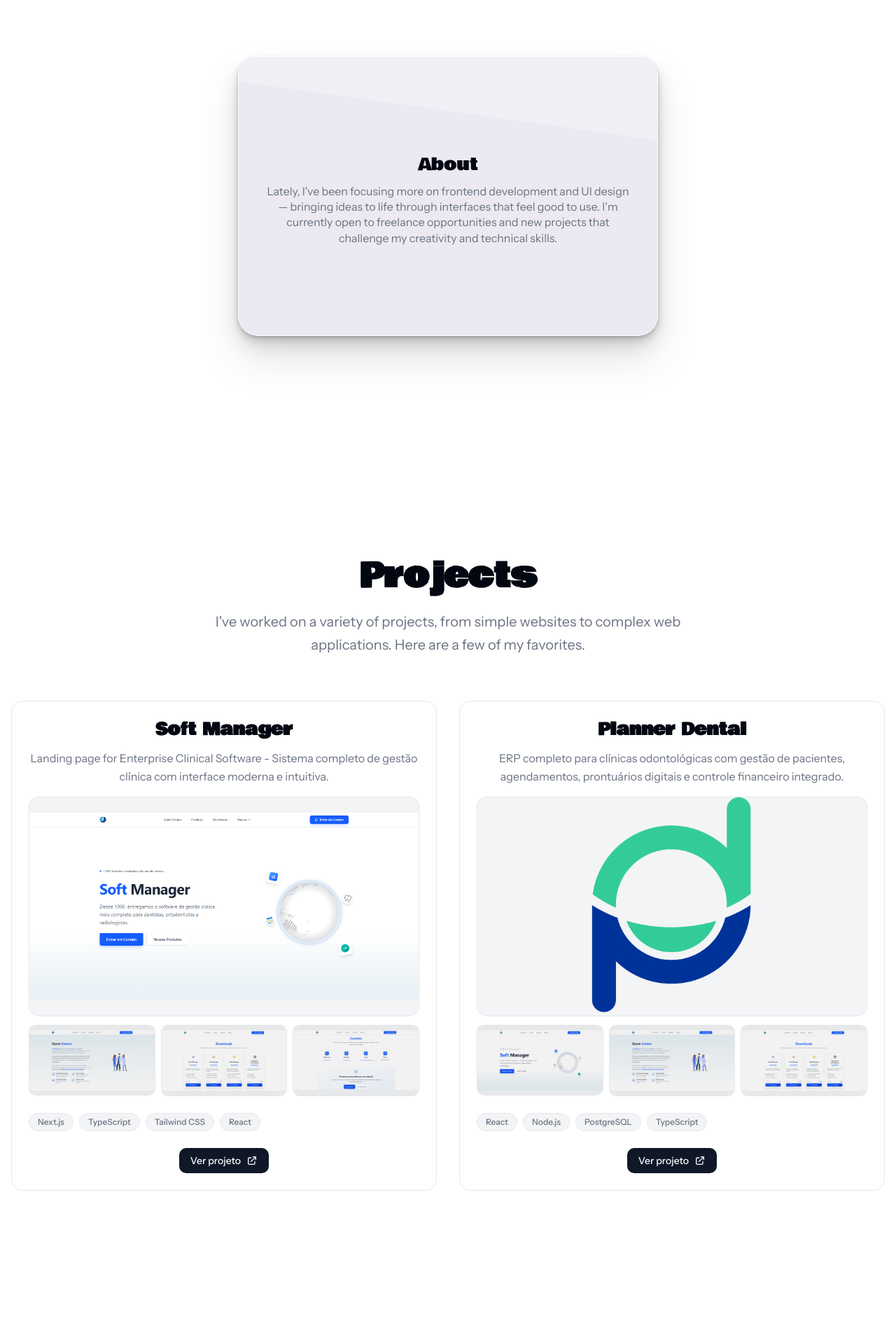
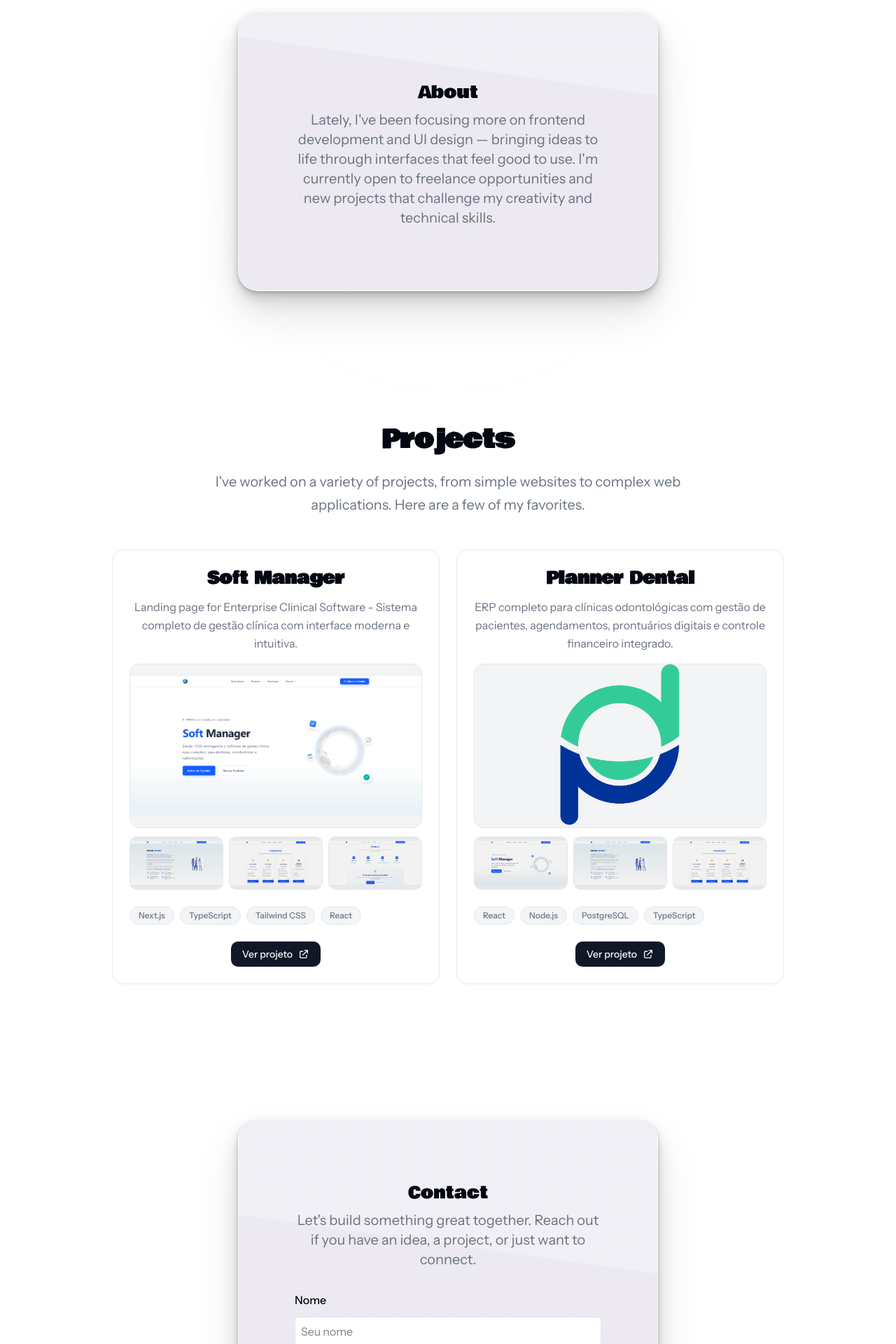
Before and after one commit to EduardoGillung/eduardo-portfolio, a Next.js app: page / in a window 1280 px wide. Shown: the part 880-2800 px from the top of the page at 70% size. Built offline with nearby package versions, Linux system fonts and the light colour scheme.

Commit message:
fix card contacts

```diff
--- a/src/app/components/sections/AboutSection.tsx
+++ b/src/app/components/sections/AboutSection.tsx
@@ -3,23 +3,25 @@ import GlowEdgeCard from '../ui/GlowEdgeCard';
 
 export default function AboutSection() {
   return (
-    <section id="about" className="py-32 md:py-40 transition-colors duration-300"
+    <section id="about" className="py-16 md:py-24 transition-colors duration-300"
              style={{ backgroundColor: 'var(--hero-bg)', color: 'var(--hero-text)' }}
              aria-labelledby="about-heading">
       <div className="relative">
         <WaterRipple />
-        <div className="relative z-10 flex items-center justify-center min-h-[400px] max-w-7xl mx-auto px-4 sm:px-6 lg:px-8">
+        <div className="relative z-10 flex items-center justify-center min-h-[400px] max-w-5xl mx-auto px-4 sm:px-6 lg:px-8">
           <GlowEdgeCard>
-            <h3 className="text-3xl font-semibold mb-4 transition-colors duration-300"
+            <div className="p-8 md:p-12">
+              <h3 className="text-3xl md:text-4xl font-semibold mb-6 text-center transition-colors duration-300"
                   style={{ fontFamily: 'var(--font-bowlby-one), cursive', color: 'var(--hero-text)' }}>
                 About
               </h3>
-            <p className="transition-colors duration-300"
+              <p className="text-lg md:text-xl leading-relaxed text-center max-w-3xl transition-colors duration-300"
                  style={{ color: 'var(--muted-foreground)' }}>
                 Lately, I&apos;ve been focusing more on frontend development and UI design
                 — bringing ideas to life through interfaces that feel good to use.
                  I&apos;m currently open to freelance opportunities and new projects that challenge my creativity and technical skills.
               </p>
+            </div>
           </GlowEdgeCard>
         </div>
       </div>
--- a/src/app/components/sections/ContactSection.tsx
+++ b/src/app/components/sections/ContactSection.tsx
@@ -1,21 +1,26 @@
 import ContactForm from "../ui/ContactForm";
+import GlowEdgeCard from "../ui/GlowEdgeCard";
 
 export default function ContactSection() {
   return (
-    <section id="contact" className="py-32 md:py-40 flex flex-col items-center justify-center text-center mx-auto max-w-2xl px-4 transition-colors duration-300"
+    <section id="contact" className="py-16 md:py-24 transition-colors duration-300"
              style={{ backgroundColor: 'var(--hero-bg)', color: 'var(--hero-text)' }}
              aria-labelledby="contact-heading">
-      <div>
-        <h3 className="text-3xl md:text-3xl font-bold mb-6 text-center transition-colors duration-300"
+      <div className="relative z-10 flex items-center justify-center max-w-5xl mx-auto px-4 sm:px-6 lg:px-8">
+        <GlowEdgeCard>
+          <div className="p-8 md:p-12 text-center">
+            <h3 className="text-3xl md:text-4xl font-semibold mb-6 transition-colors duration-300"
                 style={{ fontFamily: 'var(--font-bowlby-one), cursive', color: 'var(--hero-text)' }}>
               Contact
             </h3>
-        <p className="lead transition-colors duration-300"
+            <p className="text-lg md:text-xl mb-8 max-w-2xl mx-auto leading-relaxed transition-colors duration-300"
                style={{ color: 'var(--muted-foreground)' }}>
               Let&apos;s build something great together. Reach out if you have an idea, a project, or just want to connect.
             </p>
             <ContactForm />
           </div>
+        </GlowEdgeCard>
+      </div>
     </section>
   );
 }
--- a/src/app/components/sections/HeroSection.tsx
+++ b/src/app/components/sections/HeroSection.tsx
@@ -2,7 +2,7 @@ import TextReveal from '../ui/TextReveal';
 
 export default function HeroSection() {
   return (
-    <section className="relative min-h-screen flex items-center justify-center pt-28 pb-32 transition-colors duration-300" style={{ backgroundColor: 'var(--hero-bg)', color: 'var(--hero-text)' }}>
+    <section className="relative min-h-screen flex items-center justify-center pt-32 pb-32 transition-colors duration-300" style={{ backgroundColor: 'var(--hero-bg)', color: 'var(--hero-text)' }}>
       <div className="text-center max-w-7xl mx-auto px-4 sm:px-6 lg:px-8">
         <div className="mb-16">
           <h1 className="text-[2.5rem] sm:text-[3.5rem] md:text-[4.5rem] lg:text-[6rem] xl:text-[7rem] font-normal leading-[0.8] tracking-tight mb-2 transition-colors duration-300 overflow-visible" style={{ fontFamily: 'var(--font-bowlby-one), cursive', color: 'var(--hero-text)', textShadow: '0 0 0 transparent' }}>
--- a/src/app/components/sections/ProjectsSection.tsx
+++ b/src/app/components/sections/ProjectsSection.tsx
@@ -21,20 +21,20 @@ const sampleProjects: Project[] = [
 
 export default function ProjectsSection() {
   return (
-    <section id="projects" className="py-32 md:py-40 flex flex-col items-center justify-center text-center mx-auto max-w-7xl px-4 transition-colors duration-300"
+    <section id="projects" className="py-16 md:py-24 flex flex-col items-center justify-center text-center transition-colors duration-300"
              style={{ backgroundColor: 'var(--hero-bg)', color: 'var(--hero-text)' }}
              aria-labelledby="projects-heading">
-      <div className="w-full text-center">
-        <h1 className="text-4xl md:text-5xl font-bold mb-6 text-center transition-colors duration-300"
+      <div className="w-full text-center max-w-5xl mx-auto px-4 sm:px-6 lg:px-8">
+        <h1 className="text-3xl md:text-4xl font-bold mb-6 text-center transition-colors duration-300"
             style={{ fontFamily: 'var(--font-bowlby-one), cursive', color: 'var(--hero-text)' }}>
           Projects
         </h1>
-        <p className="text-lg md:text-xl mb-16 max-w-3xl mx-auto leading-relaxed transition-colors duration-300"
+        <p className="text-lg md:text-xl mb-12 max-w-3xl mx-auto leading-relaxed transition-colors duration-300"
            style={{ color: 'var(--muted-foreground)' }}>
           I&apos;ve worked on a variety of projects, from simple websites to complex web applications. Here are a few of my favorites.
         </p>
 
-        <div className="grid grid-cols-1 lg:grid-cols-2 gap-8 mt-8">
+        <div className="grid grid-cols-1 lg:grid-cols-2 gap-6 mt-8">
           {sampleProjects.map((p) => (
             <ProjectCard key={p.id} project={p} />
           ))}
--- a/src/app/components/ui/ContactForm.tsx
+++ b/src/app/components/ui/ContactForm.tsx
@@ -38,24 +38,54 @@ export default function ContactForm() {
   }
 
   return (
-  <form className="contact-form rounded-xl p-6 mt-8 transition-all duration-300" onSubmit={handleSubmit} style={{ border: '1px solid var(--border-color)', backgroundColor: 'var(--card-bg)', color: 'var(--card-text)' }}>
-      <div className="mb-4">
-        <label htmlFor="name" className="block font-medium text-left mb-1 transition-colors duration-300" style={{ color: 'var(--card-text)' }}>Nome</label>
-        <input name="name" id="name" placeholder="Seu nome" required className="w-full border-2 rounded-lg px-4 py-2 focus:outline-none focus:ring-2 focus:ring-blue-400 transition-all duration-300" style={{ borderColor: 'var(--border-color)', backgroundColor: 'var(--background)', color: 'var(--foreground)' }} />
+  <form className="contact-form mt-8 transition-all duration-300" onSubmit={handleSubmit}>
+      <div className="mb-6">
+        <label htmlFor="name" className="block font-medium text-left mb-2 transition-colors duration-300" style={{ color: 'var(--card-text)' }}>Nome</label>
+        <input
+          name="name"
+          id="name"
+          placeholder="Seu nome"
+          required
+          className="w-full border-2 rounded-lg px-4 py-3 focus:outline-none focus:ring-2 focus:ring-blue-400 transition-all duration-300 text-base"
+          style={{ borderColor: 'var(--border-color)', backgroundColor: 'var(--background)', color: 'var(--foreground)' }}
+        />
       </div>
-      <div className="mb-4">
-        <label htmlFor="email" className="block font-medium text-left mb-1 transition-colors duration-300" style={{ color: 'var(--card-text)' }}>Email</label>
-        <input name="email" id="email" type="email" placeholder="seu@exemplo.com" required className="w-full border-2 rounded-lg px-4 py-2 focus:outline-none focus:ring-2 focus:ring-blue-400 transition-all duration-300" style={{ borderColor: 'var(--border-color)', backgroundColor: 'var(--background)', color: 'var(--foreground)' }} />
+      <div className="mb-6">
+        <label htmlFor="email" className="block font-medium text-left mb-2 transition-colors duration-300" style={{ color: 'var(--card-text)' }}>Email</label>
+        <input
+          name="email"
+          id="email"
+          type="email"
+          placeholder="seu@exemplo.com"
+          required
+          className="w-full border-2 rounded-lg px-4 py-3 focus:outline-none focus:ring-2 focus:ring-blue-400 transition-all duration-300 text-base"
+          style={{ borderColor: 'var(--border-color)', backgroundColor: 'var(--background)', color: 'var(--foreground)' }}
+        />
       </div>
-      <div className="mb-4">
-        <label htmlFor="message" className="block font-medium text-left mb-1 transition-colors duration-300" style={{ color: 'var(--card-text)' }}>Mensagem</label>
-        <textarea name="message" id="message" rows={6} placeholder="Escreva uma mensagem..." required className="w-full border-2 rounded-lg px-4 py-2 focus:outline-none focus:ring-2 focus:ring-blue-400 resize-none transition-all duration-300" style={{ borderColor: 'var(--border-color)', backgroundColor: 'var(--background)', color: 'var(--foreground)' }} />
+      <div className="mb-6">
+        <label htmlFor="message" className="block font-medium text-left mb-2 transition-colors duration-300" style={{ color: 'var(--card-text)' }}>Mensagem</label>
+        <textarea
+          name="message"
+          id="message"
+          rows={6}
+          placeholder="Escreva uma mensagem..."
+          required
+          className="w-full border-2 rounded-lg px-4 py-3 focus:outline-none focus:ring-2 focus:ring-blue-400 resize-none transition-all duration-300 text-base"
+          style={{ borderColor: 'var(--border-color)', backgroundColor: 'var(--background)', color: 'var(--foreground)' }}
+        />
       </div>
-      <div>
-        <button className="button" type="submit" disabled={loading}>{loading ? "Enviando..." : "Enviar"}</button>
+      <div className="text-center">
+        <button
+          className="button px-8 py-3 rounded-lg font-semibold transition-all duration-300 hover:scale-105 focus:outline-none focus:ring-2 focus:ring-blue-400 disabled:opacity-50 disabled:cursor-not-allowed"
+          style={{ backgroundColor: 'var(--hero-text)', color: 'var(--hero-bg)' }}
+          type="submit"
+          disabled={loading}
+        >
+          {loading ? "Enviando..." : "Enviar"}
+        </button>
       </div>
-      {success && <p className="text-green-600 mt-2">Mensagem enviada com sucesso!</p>}
-      {error && <p className="text-red-600 mt-2">{error}</p>}
+      {success && <p className="text-green-600 mt-4 text-center font-medium">Mensagem enviada com sucesso!</p>}
+      {error && <p className="text-red-600 mt-4 text-center font-medium">{error}</p>}
     </form>
   );
 }
--- a/src/app/components/ui/Header.tsx
+++ b/src/app/components/ui/Header.tsx
@@ -6,7 +6,7 @@ import LiquidSwitcher from './LiquidSwitcher';
 
 export default function Header() {
   return (
-    <header className="fixed top-0 left-0 right-0 z-50 bg-transparent ">
+    <header className="fixed top-4 left-4 right-4 z-50 bg-transparent">
       <div className="mx-auto max-w-7xl px-4 sm:px-6 lg:px-8">
         <div className="flex h-16 items-center justify-between">
           {/* Profile section à esquerda */}
--- a/src/app/layout.tsx
+++ b/src/app/layout.tsx
@@ -20,6 +20,11 @@ const bowlbyOne = Bowlby_One({
 export const metadata: Metadata = {
   title: "Eduardo Gillung - Front-end Developer",
   description: "Portfolio pessoal criado com Next.js",
+  icons: {
+    icon: '/haru.svg',
+    shortcut: '/haru.svg',
+    apple: '/haru.svg',
+  },
 };
 
 export default function RootLayout({
```
Also changed, not shown: public/haru.svg (added). Lines whose indentation alone changed are shown as unchanged.
